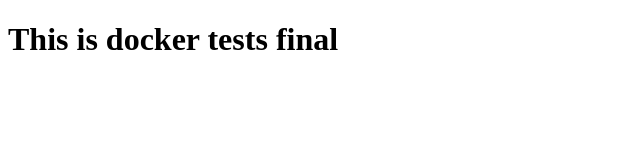
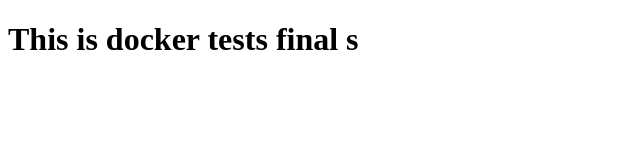
Before and after one commit to asimashfaq/dockertest, a plain HTML site: page index.html in a window 1280 px wide. Shown: the full height of the page, 0-640 px from the left. Drawn offline with Linux system fonts and the light colour scheme.

Commit message:
Initial 4

```diff
--- a/index.html
+++ b/index.html
@@ -5,6 +5,6 @@
     <title>Docker Test</title>
 </head>
 <body>
-<h1>This is docker tests  final</h1>
+<h1>This is docker tests  final s</h1>
 </body>
 </html>
```
